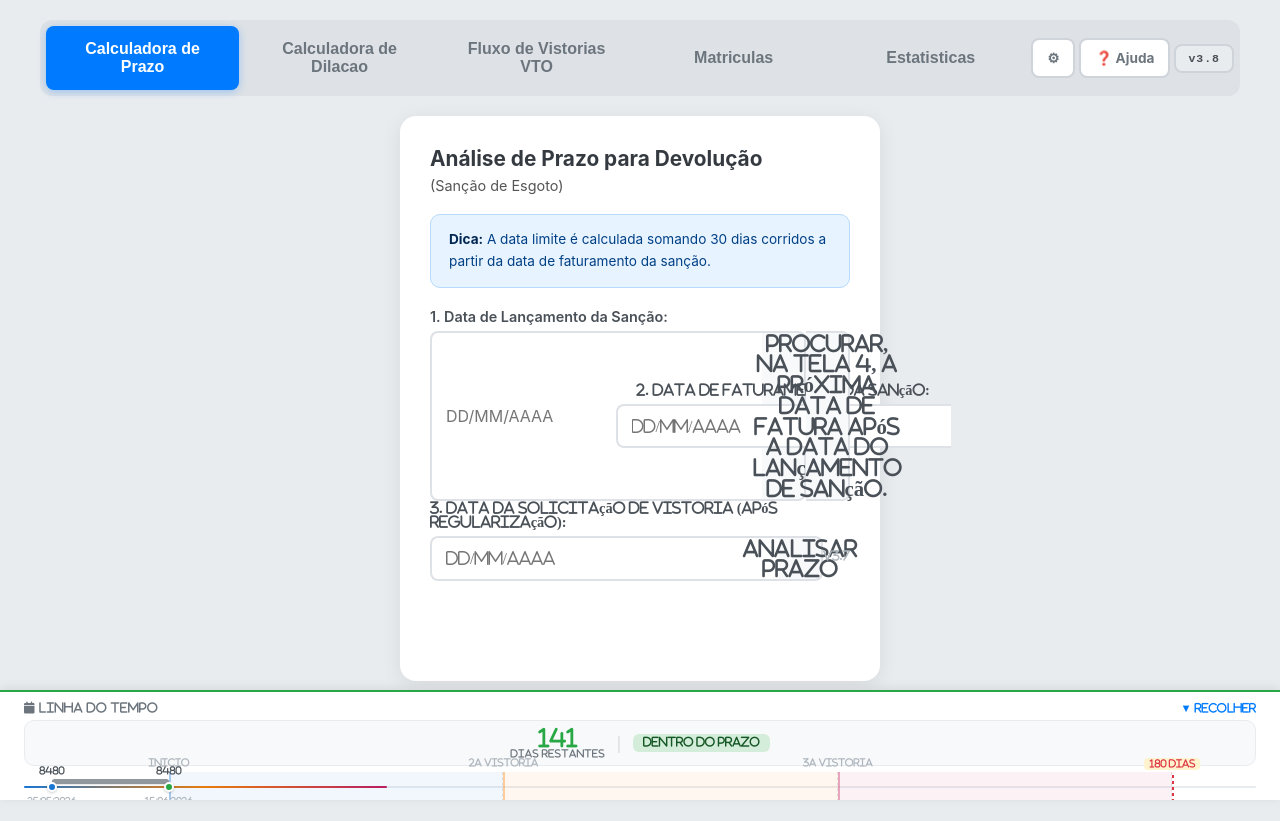
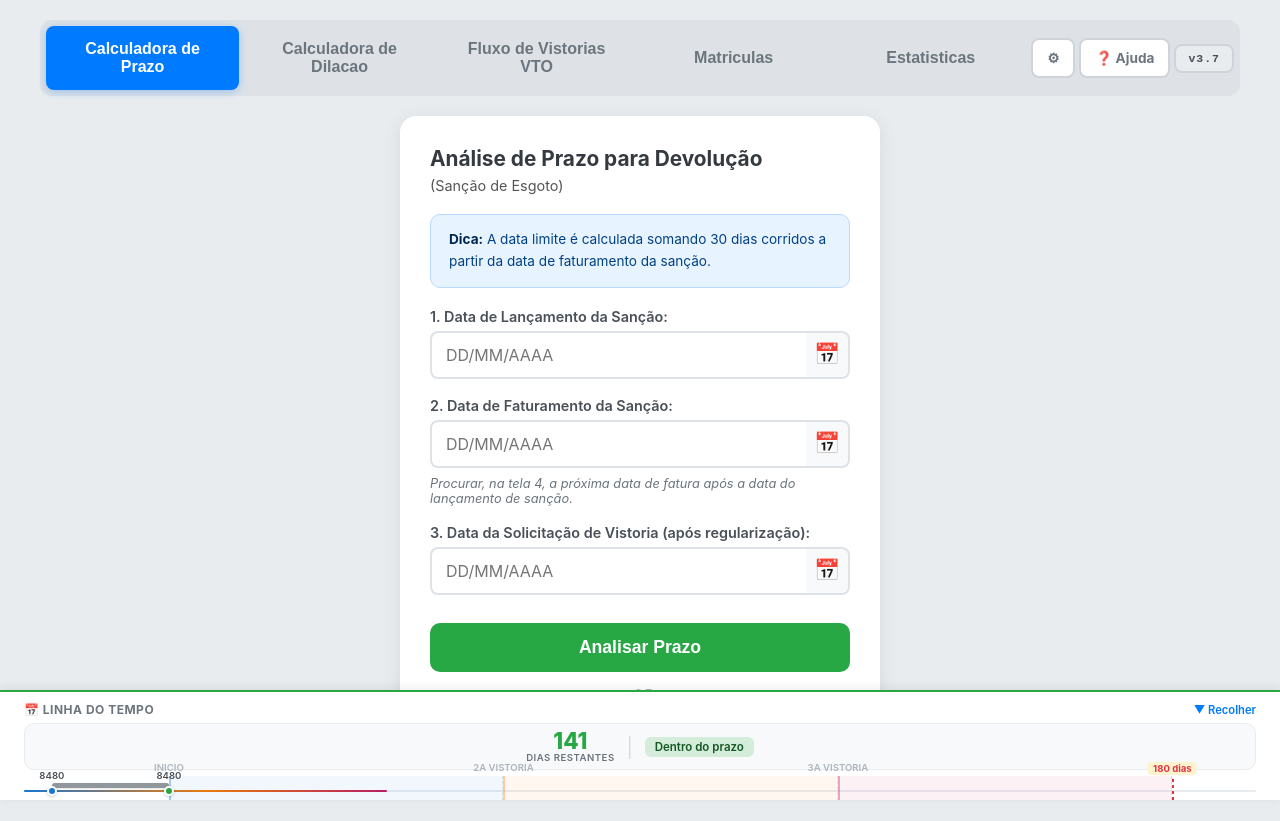
Before and after one commit to RafaMahlmann/Vto-segundo-c-rebro-, a plain HTML site: page index.html in a window 1280 px wide. Before the commit the page ends 800 px from the top, so only its background shows below. Drawn offline with Linux system fonts and the light colour scheme.

Commit message:
Revert "feat(ui): upgrade to v3.8 and switch to Font Awesome icons"
This reverts commit 17c36ede72031feedfaf4eb0dcc4c949418caf87.

```diff
--- a/index.html
+++ b/index.html
@@ -2,12 +2,11 @@
 <html lang="pt-BR">
 <head>
 <meta charset="UTF-8">
-<link rel="stylesheet" href="https://cdnjs.cloudflare.com/ajax/libs/font-awesome/6.5.1/css/all.min.css">
 <meta name="viewport" content="width=device-width, initial-scale=1.0">
 <meta http-equiv="Cache-Control" content="no-cache, no-store, must-revalidate">
 <meta http-equiv="Pragma" content="no-cache">
 <meta http-equiv="Expires" content="0">
-<title>VTO v3.8 — Prazos e Vistorias</title>
+<title>VTO v3.7 — Prazos e Vistorias</title>
 <style>
 *{margin:0;padding:0;box-sizing:border-box}
 body{font-family:-apple-system,BlinkMacSystemFont,'Segoe UI',Roboto,Helvetica,Arial,sans-serif;background:#e9ecef;min-height:100vh;padding:20px;padding-bottom:90px}
@@ -333,7 +332,7 @@ body{font-family:-apple-system,BlinkMacSystemFont,'Segoe UI',Roboto,Helvetica,Ar
     <button class="tab-btn" onclick="mostrarAba('estatisticas')">Estatisticas</button>
     <button class="btn-config" onclick="toggleConfig()" title="Configurar prazos por codigo">&#9881;</button>
     <button class="btn-ajuda" id="btnAjuda" onclick="toggleAjuda()">&#10067; Ajuda</button>
-    <span class="versao-badge" id="versaoBadge">v3.8</span>
+    <span class="versao-badge" id="versaoBadge">v3.7</span>
 </div>
 
 <!-- ABA 1: CALCULADORA DE PRAZO (Sanção de Esgoto) -->
@@ -344,9 +343,9 @@ body{font-family:-apple-system,BlinkMacSystemFont,'Segoe UI',Roboto,Helvetica,Ar
             <p class="subtitle" style="font-size:.9rem;color:#555;font-weight:400;margin-top:4px">(Sanção de Esgoto)</p>
         </div>
         <div class="dica-box"><strong>Dica:</strong> A data limite é calculada somando 30 dias corridos a partir da data de faturamento da sanção.</div>
-        <div class="campo"><label for="dataSancao">1. Data de Lançamento da Sanção:</label><div class="data-input-wrap"><input type="text" id="dataSancao" placeholder="DD/MM/AAAA" maxlength="10"><button type="button" class="btn-calendario" onclick="abrirCalendario('dataSancao')" title="Abrir calendario"><i class=" fa-solid fa-calendar-days\></i></button></div></div>
-        <div class="campo"><label for="dataFaturamento">2. Data de Faturamento da Sanção:</label><div class="data-input-wrap"><input type="text" id="dataFaturamento" placeholder="DD/MM/AAAA" maxlength="10"><button type="button" class="btn-calendario" onclick="abrirCalendario('dataFaturamento')" title="Abrir calendario"><i class=" fa-solid fa-calendar-days\></i></button></div><small class="form-text-muted">Procurar, na tela 4, a próxima data de fatura após a data do lançamento de sanção.</small></div>
-        <div class="campo"><label for="dataSolicitacao">3. Data da Solicitação de Vistoria (após regularização):</label><div class="data-input-wrap"><input type="text" id="dataSolicitacao" placeholder="DD/MM/AAAA" maxlength="10"><button type="button" class="btn-calendario" onclick="abrirCalendario('dataSolicitacao')" title="Abrir calendario"><i class=" fa-solid fa-calendar-days\></i></button></div></div>
+        <div class="campo"><label for="dataSancao">1. Data de Lançamento da Sanção:</label><div class="data-input-wrap"><input type="text" id="dataSancao" placeholder="DD/MM/AAAA" maxlength="10"><button type="button" class="btn-calendario" onclick="abrirCalendario('dataSancao')" title="Abrir calendario">📅</button></div></div>
+        <div class="campo"><label for="dataFaturamento">2. Data de Faturamento da Sanção:</label><div class="data-input-wrap"><input type="text" id="dataFaturamento" placeholder="DD/MM/AAAA" maxlength="10"><button type="button" class="btn-calendario" onclick="abrirCalendario('dataFaturamento')" title="Abrir calendario">📅</button></div><small class="form-text-muted">Procurar, na tela 4, a próxima data de fatura após a data do lançamento de sanção.</small></div>
+        <div class="campo"><label for="dataSolicitacao">3. Data da Solicitação de Vistoria (após regularização):</label><div class="data-input-wrap"><input type="text" id="dataSolicitacao" placeholder="DD/MM/AAAA" maxlength="10"><button type="button" class="btn-calendario" onclick="abrirCalendario('dataSolicitacao')" title="Abrir calendario">📅</button></div></div>
         <button class="btn-calcular" onclick="calcularPrazoSancao()">Analisar Prazo</button>
         <div id="resultadoPrazoSancao" style="display:none;margin-top:22px;padding:20px;background:#f8f9fa;border-radius:10px;border-left:4px solid #007bff">
             <h3>Resultado da Análise:</h3>
@@ -365,7 +364,7 @@ body{font-family:-apple-system,BlinkMacSystemFont,'Segoe UI',Roboto,Helvetica,Ar
         <h2>Calculadora de Dilacao</h2>
         <p class="subtitle">Calcule prazos de dilacao (30, 60 ou 90 dias)</p>
         <div class="dica-box"><strong>Dica:</strong> Cliente pode solicitar ate 90 dias corridos adicionais para regularizar.</div>
-        <div class="campo"><label for="dataInicialDilacao">Data Base</label><div class="data-input-wrap"><input type="text" id="dataInicialDilacao" placeholder="DD/MM/AAAA" maxlength="10"><button type="button" class="btn-calendario" onclick="abrirCalendario('dataInicialDilacao')" title="Abrir calendario"><i class=" fa-solid fa-calendar-days\></i></button></div></div>
+        <div class="campo"><label for="dataInicialDilacao">Data Base</label><div class="data-input-wrap"><input type="text" id="dataInicialDilacao" placeholder="DD/MM/AAAA" maxlength="10"><button type="button" class="btn-calendario" onclick="abrirCalendario('dataInicialDilacao')" title="Abrir calendario">📅</button></div></div>
         <div class="row"><div class="campo"><label for="quantidadeDilacao">Dias de Dilacao</label><select id="quantidadeDilacao"><option value="30">30 dias</option><option value="60" selected>60 dias</option><option value="90">90 dias</option></select></div><div class="campo"><label for="tipoDiasDilacao">Tipo de Dias</label><select id="tipoDiasDilacao"><option value="corridos" selected>Dias Corridos</option><option value="uteis">Dias Uteis</option></select></div></div>
         <button class="btn-calcular" onclick="calcularDilacao()">Calcular Data Final</button>
         <div id="resultadoDilacao"><h3>Resultado</h3><div class="data-final" id="dataFinalDilacao"></div><div class="info" id="infoAdicionalDilacao"></div></div>
```
